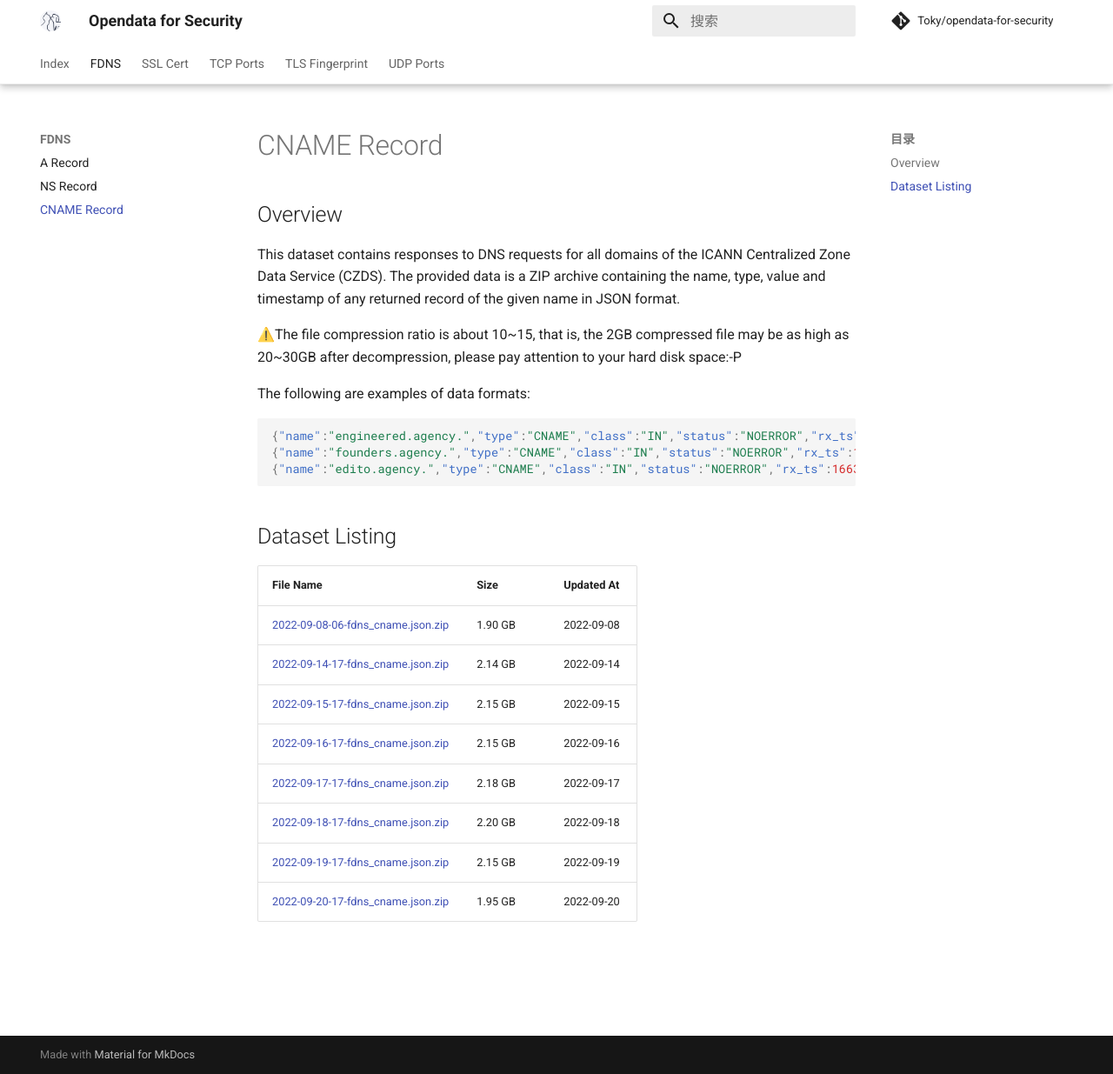
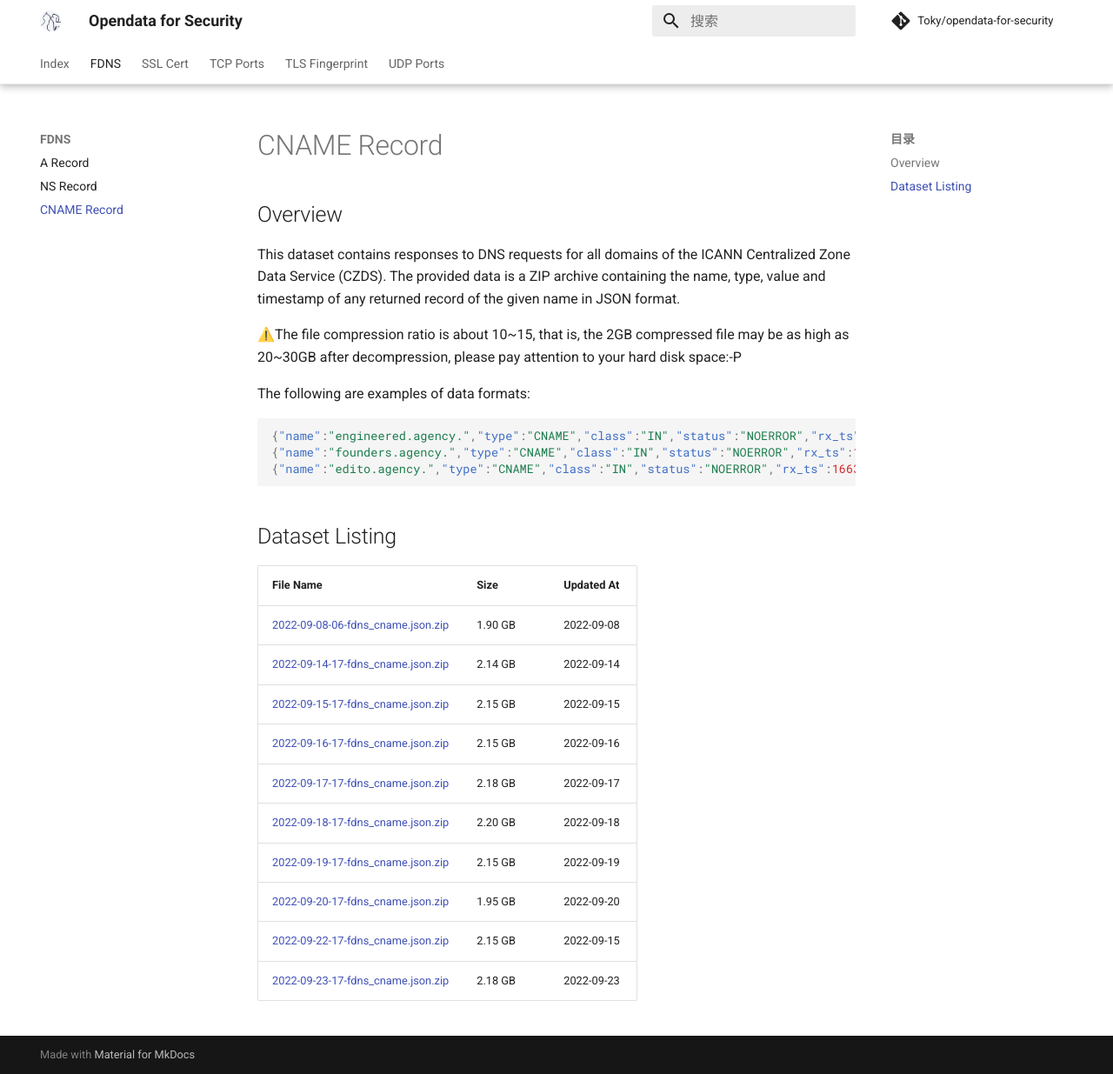
Before and after one commit to satan1a/opendata-for-security, an MkDocs documentation site: the page built from docs/FDNS/1x3_CNAME Record.md, in a window 1280 px wide and 1235 px high. Shown: the whole window at 87% size. Built offline with MkDocs 1.6.1 and Material for MkDocs 9.7.7, drawn with Linux system fonts in a browser that asks for light colours; comment, search, counter and statistics services are not loaded.

Commit message:
Update by 23-09-2022

```diff
--- a/docs/FDNS/1x3_CNAME Record.md
+++ b/docs/FDNS/1x3_CNAME Record.md
@@ -28,3 +28,5 @@ The following are examples of data formats:
 | [2022-09-18-17-fdns_cname.json.zip](https://fdns.sgp1.vultrobjects.com/2022-09-18-17-fdns_cname.json.zip) | 2.20 GB | 2022-09-18 |
 | [2022-09-19-17-fdns_cname.json.zip](https://fdns.sgp1.vultrobjects.com/2022-09-19-17-fdns_cname.json.zip) | 2.15 GB | 2022-09-19 |
 | [2022-09-20-17-fdns_cname.json.zip](https://fdns.sgp1.vultrobjects.com/2022-09-20-17-fdns_cname.json.zip) | 1.95 GB | 2022-09-20 |
+| [2022-09-22-17-fdns_cname.json.zip](https://fdns.sgp1.vultrobjects.com/2022-09-22-17-fdns_cname.json.zip) | 2.15 GB | 2022-09-15 |
+| [2022-09-23-17-fdns_cname.json.zip](https://fdns.sgp1.vultrobjects.com/2022-09-23-17-fdns_cname.json.zip) | 2.18 GB | 2022-09-23 |
```
Also changed, not shown: docs/FDNS/1x1_A Record.md (+2 -0 lines), docs/FDNS/1x2_NS Record.md (+2 -0 lines).
